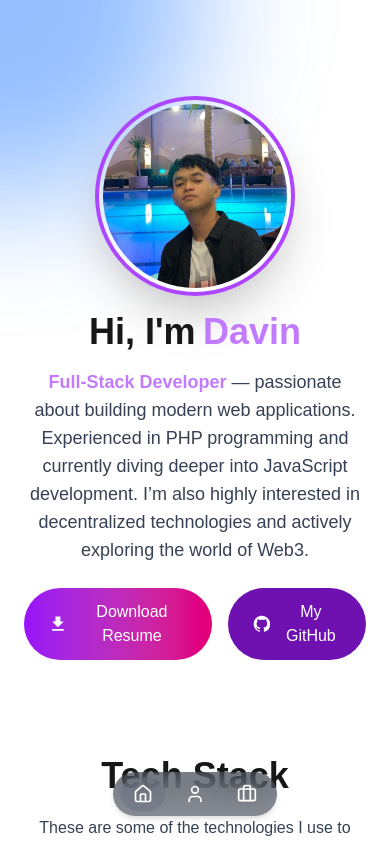
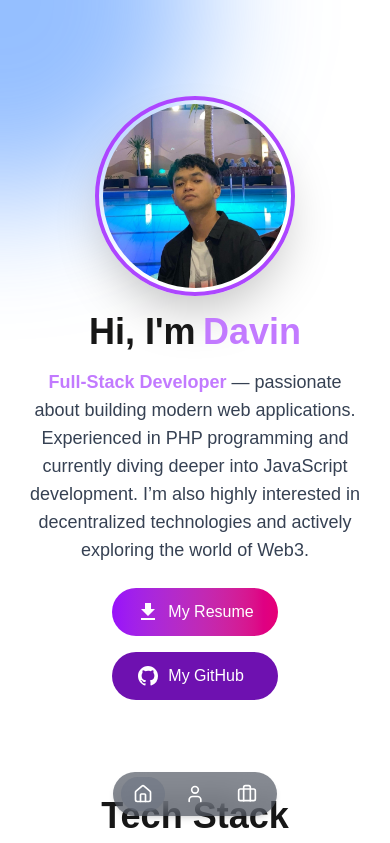
Before and after one commit to VinLvy/D-portfolio, a Next.js app: page / in a window 390 px wide. Shown: the top 843 px of the page. Built offline with nearby package versions, Linux system fonts and the light colour scheme.

Commit message:
Home 6.2
Replaced the resume PDF with a new version and updated the CTA button layout to use a column on small screens and a row on larger screens. Also changed the resume download button text to 'My Resume' for clarity.

```diff
--- a/src/app/page.js
+++ b/src/app/page.js
@@ -63,7 +63,7 @@ export default function Home() {
         </p>
 
         {/* CTA Button */}
-        <div className="mt-6 flex justify-center gap-4">
+        <div className="mt-6 flex flex-col sm:flex-row justify-center gap-4">
 
           <Link
             href="/RESUME Davin.pdf"
@@ -79,7 +79,7 @@ export default function Home() {
             >
               <path d="M19 9h-4V3H9v6H5l7 7 7-7zM5 18v2h14v-2H5z" />
             </svg>
-            Download Resume
+            My Resume
           </Link>
 
           <Link
```
Also changed, not shown: 1 other file (tests, documents, lock files or other folders).
